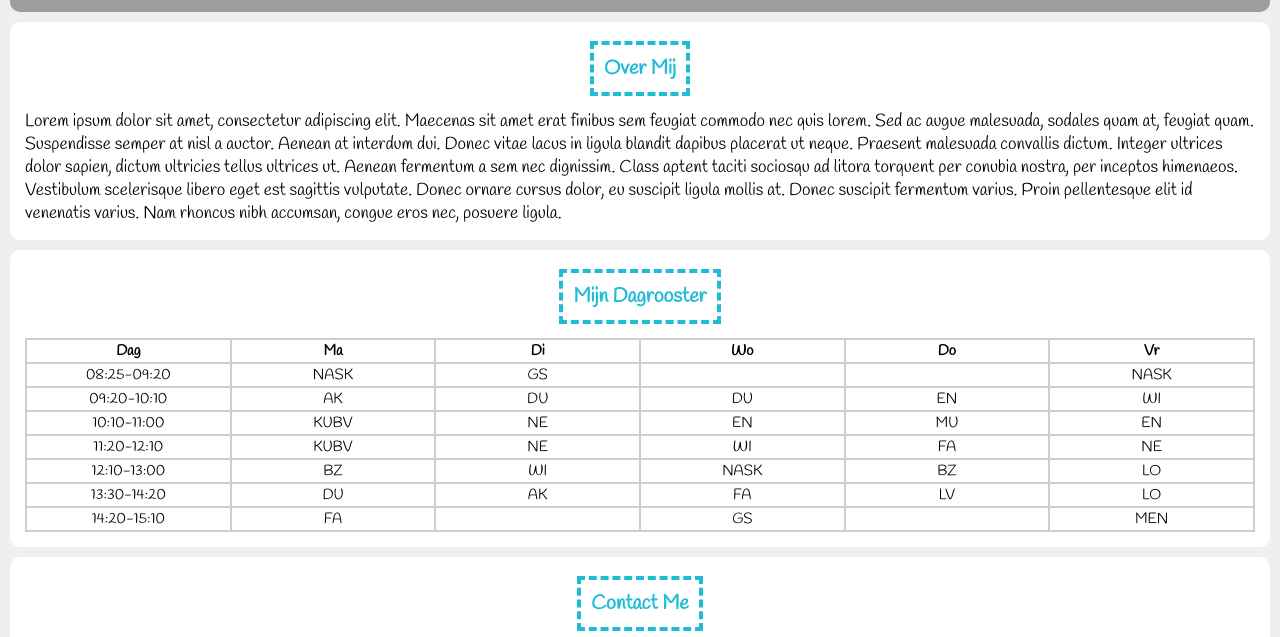
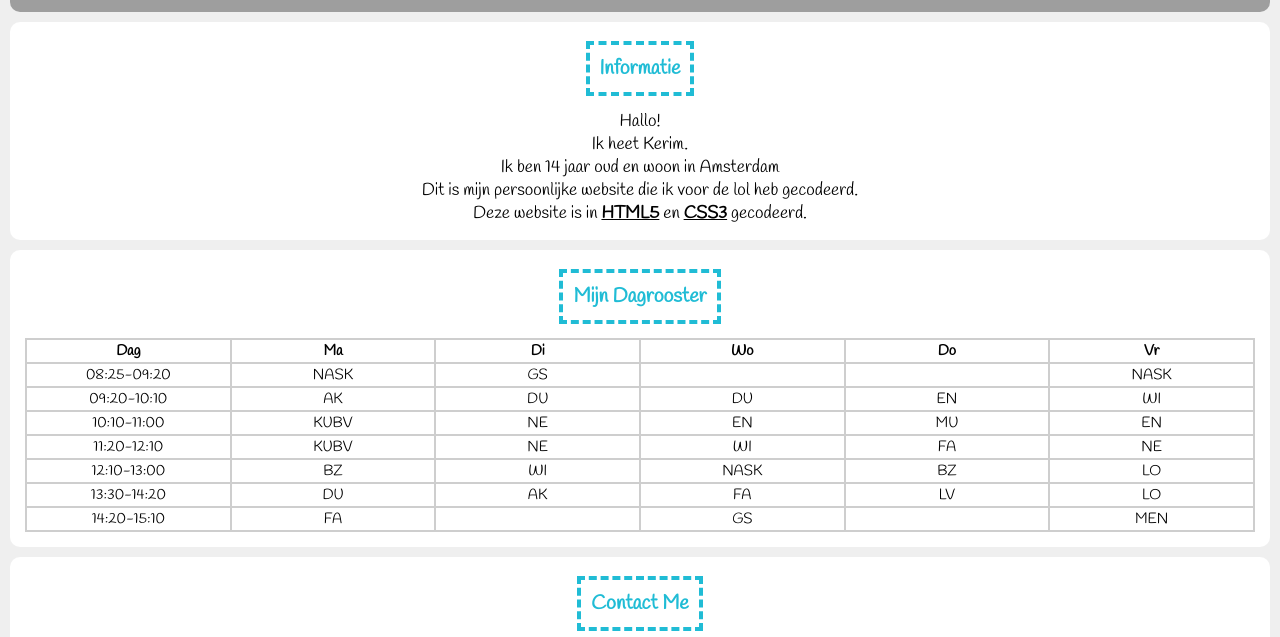
Before and after one commit to krmks28/krmks28.github.io, a plain HTML site: page index.html in a window 1280 px wide. Shown: the part 163-800 px from the top of the page. Drawn offline with Linux system fonts and the light colour scheme; grey boxes are pictures that could not be loaded; a script that the page names is missing.

Commit message:
Add files via upload

```diff
--- a/index.html
+++ b/index.html
@@ -2,8 +2,8 @@
 <html>
 <head>
     <meta charset="utf-8" />
-    <meta http-equiv="X-UA-Compatible" content="IE=edge">
     <title>Kerim's Website</title>
+    <link rel="icon" href="https://cdn1.iconfinder.com/data/icons/ninja-things-1/1772/ninja-simple-512.png">
     <meta name="viewport" content="width=device-width, initial-scale=1">
     <link rel="stylesheet" type="text/css" media="screen" href="main.css" />
     <link href="https://fonts.googleapis.com/css?family=Handlee" rel="stylesheet">
@@ -18,8 +18,14 @@
     </div>
             <!--About Me Section Begin-->
             <section>
-                <h1><span>Over Mij</span></h1>
-                <p>Lorem ipsum dolor sit amet, consectetur adipiscing elit. Maecenas sit amet erat finibus sem feugiat commodo nec quis lorem. Sed ac augue malesuada, sodales quam at, feugiat quam. Suspendisse semper at nisl a auctor. Aenean at interdum dui. Donec vitae lacus in ligula blandit dapibus placerat ut neque. Praesent malesuada convallis dictum. Integer ultrices dolor sapien, dictum ultricies tellus ultrices ut. Aenean fermentum a sem nec dignissim. Class aptent taciti sociosqu ad litora torquent per conubia nostra, per inceptos himenaeos. Vestibulum scelerisque libero eget est sagittis vulputate. Donec ornare cursus dolor, eu suscipit ligula mollis at. Donec suscipit fermentum varius. Proin pellentesque elit id venenatis varius. Nam rhoncus nibh accumsan, congue eros nec, posuere ligula.</p>
+              <div id="lel">
+                <h1><span>Informatie</span></h1>
+                <p>Hallo!</p>
+                   <p>Ik heet Kerim.<br>
+                  Ik ben 14 jaar oud en woon in Amsterdam<br />
+                  Dit is mijn persoonlijke website die ik voor de lol heb gecodeerd.<br>
+                Deze website is in <a href="https://nl.wikipedia.org/wiki/HTML5" target="_blank"><ins><b>HTML5</b></ins></a> en <a href="https://nl.wikipedia.org/wiki/Cascading_Style_Sheets" target="_blank"><ins><b>CSS3</b></ins></a> gecodeerd.<br></p>
+              </div>
             </section>
             <!--About Me Section End-->
 
@@ -109,22 +115,23 @@
             </section>
             <!--Contact Me End-->
 
-            <!-- Contacts Me Begin-->
+
+            <!-- Follow Me Begin-->
             <section>
                 <div id="contacts">
                 <h1><span>Follow Me</span></h1>
-                <a href="#" target="_blank">
-                    <img alt="Github" src="https://cdn1.iconfinder.com/data/icons/simple-icons/256/github-256-black.png"/>
+                <a href="https://github.com/krmks28" target="_blank">
+                    <img alt="Github" src="https://i.pinimg.com/originals/ea/90/13/ea90130e90870b3b43155b013854fe8d.jpg"/>
                 </a>
-                <a href=" " target="_blank">
+                <a href="https://www.instagram.com/krmks28" target="_blank">
                         <img alt="Instagram" src="https://images.vexels.com/media/users/3/137380/isolated/preview/1b2ca367caa7eff8b45c09ec09b44c16-instagram-icon-logo-by-vexels.png"/>
                     </a>
-                    <a href=" " target="_blank">
+                    <a href="https://www.snapchat.com/add/krmks28" target="_blank">
                             <img alt="Snapchat" src="https://images.vexels.com/media/users/3/137411/isolated/preview/2d2700cbc33a006fc7be45736cb80b07-snapchat-icon-logo-by-vexels.png"/>
                         </a>
                     </div>
             </section>
-            <!-- Contacts Me End-->
+            <!-- Follow Me End-->
 
             <div class="copyright">
                 &copy; 2018 Kerim. All rights reserved.
--- a/main.css
+++ b/main.css
@@ -47,7 +47,14 @@ section {
     margin-bottom: 10px;
     border-radius: 10px;
 }
-
+#lel {
+  text-align: center;
+  text-decoration: none;
+}
+#lel a {
+  text-decoration: none;
+  color: #000000;
+}
 .header {
     background-image: url("https://www.sololearn.com/Uploads/header.jpg");
     background-size: cover;
```
